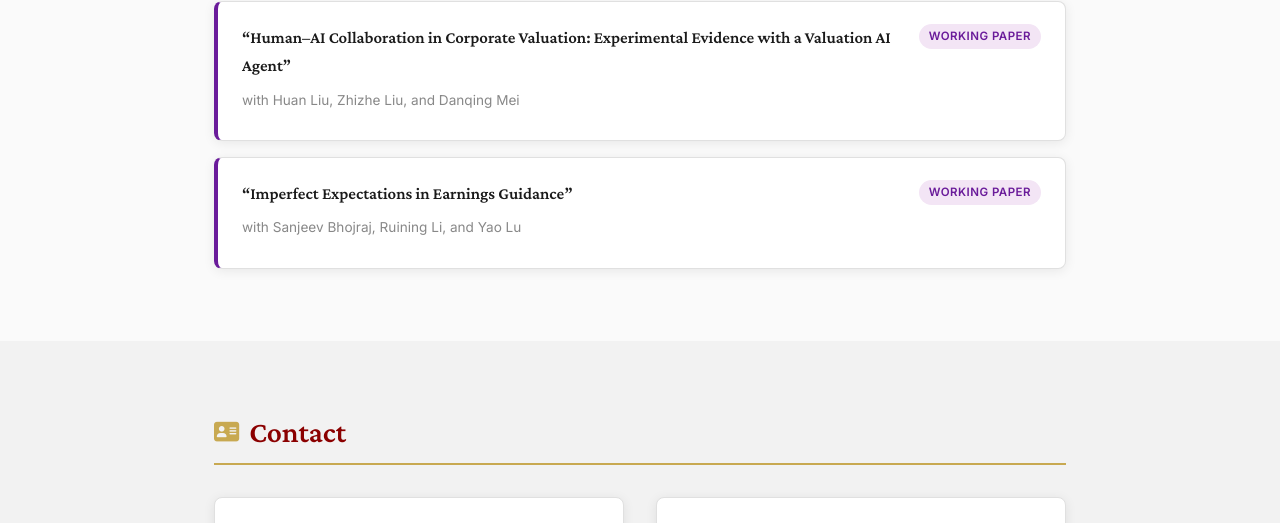
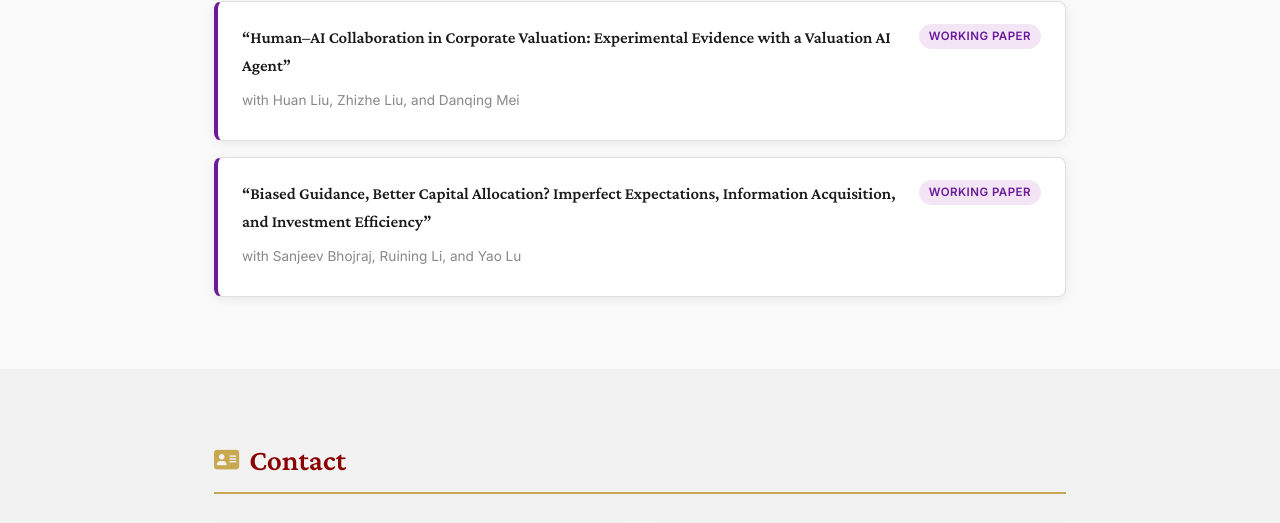
Before and after one commit to MiaoLiuBoston/MiaoLiuBoston.github.io, a website: page index.html in a window 1280 px wide. Shown: the part 4365-4888 px from the top of the page. Drawn offline with nearby package versions, Linux system fonts and the light colour scheme.

Commit message:
Update paper title to full title with subtitle
Co-Authored-By: Claude Sonnet 4.6 <noreply@anthropic.com>

```diff
--- a/index.html
+++ b/index.html
@@ -328,7 +328,7 @@
           <!-- Working: Imperfect Expectations -->
           <div class="paper-card working" data-category="working">
             <div class="paper-header">
-              <div class="paper-title">&ldquo;Imperfect Expectations in Earnings Guidance&rdquo;</div>
+              <div class="paper-title">&ldquo;Biased Guidance, Better Capital Allocation? Imperfect Expectations, Information Acquisition, and Investment Efficiency&rdquo;</div>
               <span class="badge badge-working">Working Paper</span>
             </div>
             <div class="paper-authors">with Sanjeev Bhojraj, Ruining Li, and Yao Lu</div>
```
